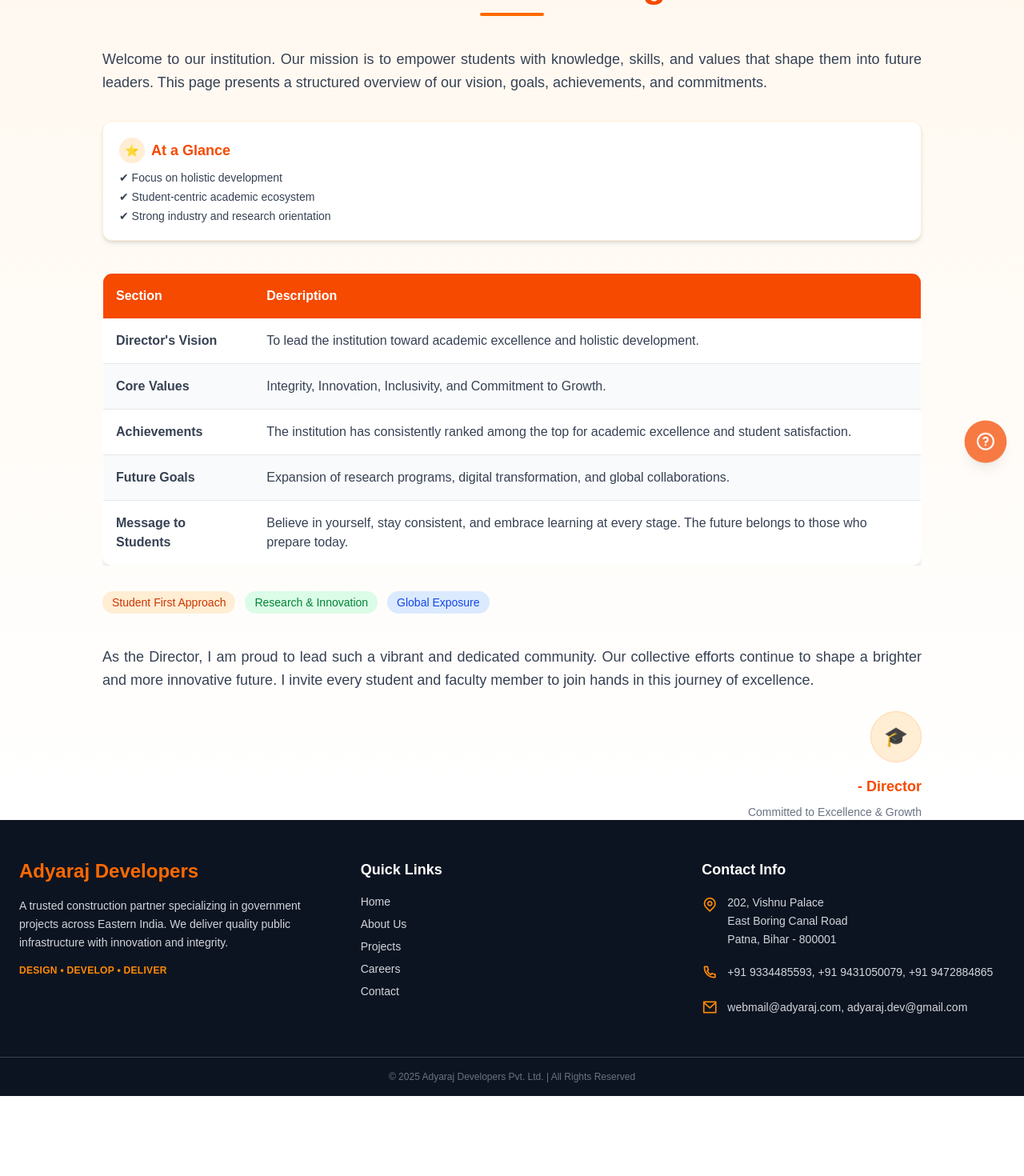
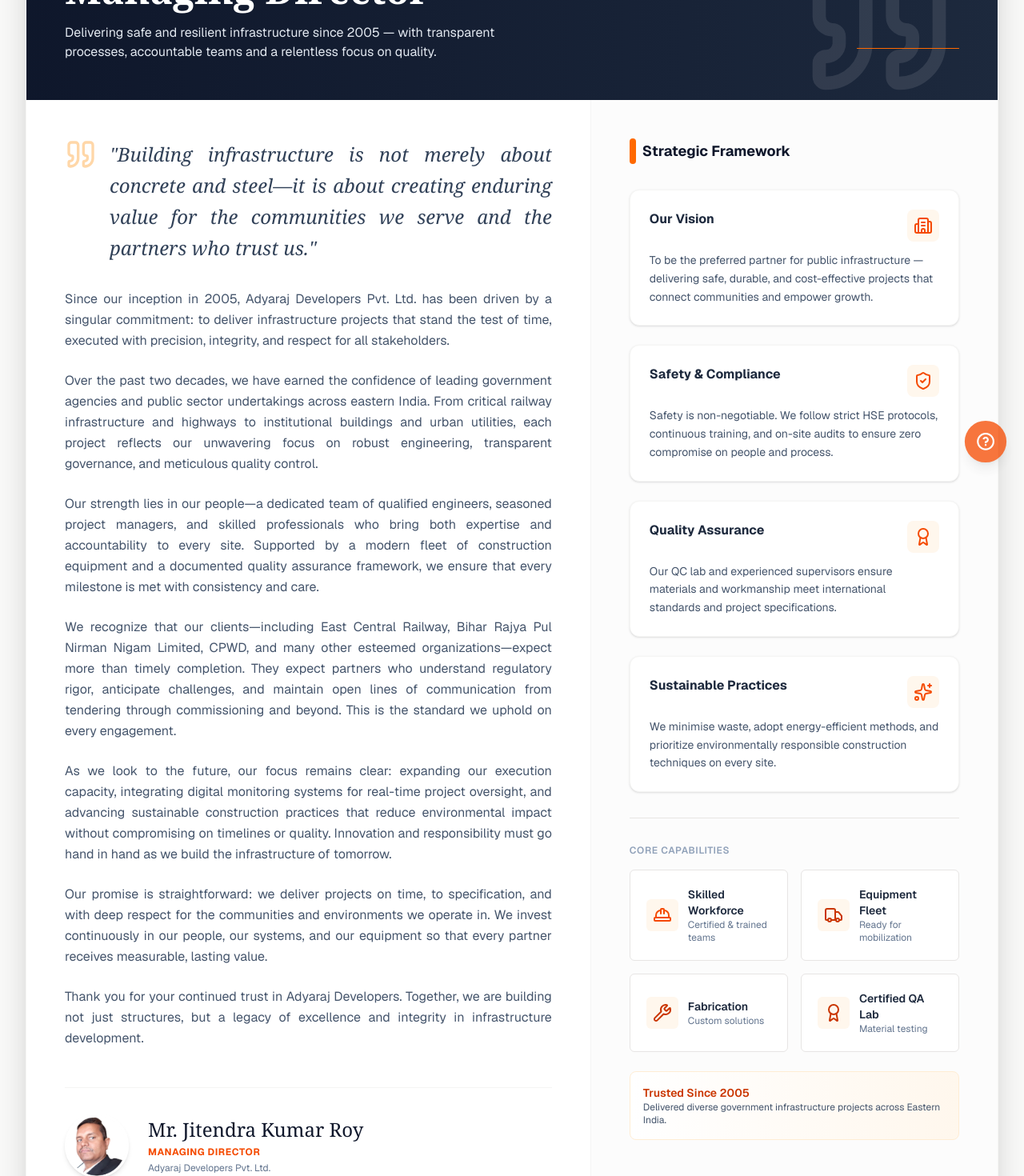
Before and after one commit to Avinash365/adyaraj-Developers-Pvt.-Ltd-, a Next.js app: page /aboutUs/directors-message in a window 1280 px wide. Shown: the part 200-1670 px from the top of the page at 80% size. Before the commit the page ends 1570 px from the top, so only its background shows below. Built offline with nearby package versions, Linux system fonts and the light colour scheme.

Commit message:
Updated Directors' Message Page

```diff
--- a/src/components/footer/Footer.jsx
+++ b/src/components/footer/Footer.jsx
@@ -10,15 +10,11 @@
 
 const quickLinks = [
   { name: "Home", href: "/" },
-  { name: "About Us", href: "/about" },
-
-//   { name: "Company Profile", href: "/about/company-profile" },
-// { name: "Director's Message", href: "/about/directors-message" },
-// { name: "Our Network", href: "/about/our-network" },
-
+  { name: "About Us", href: "/aboutUs" },
   { name: "Projects", href: "/projects" },
+  { name: "Gallery", href: "/gallery" },
   { name: "Careers", href: "/careers" },
-  { name: "Contact", href: "/contact" },
+  { name: "Contact", href: "/contactUs" },
 ];
 
 const contactInfo = {
--- a/src/page/aboutUs/directors-message/DirectorsMessage.js
+++ b/src/page/aboutUs/directors-message/DirectorsMessage.js
@@ -1,129 +1,292 @@
+"use client";
 
+import React from "react";
+import {
+  Quote,
+  Building2,
+  HardHat,
+  Truck,
+  Users,
+  Wrench,
+  Award,
+  ShieldCheck,
+  ArrowRight,
+  Sparkles,
+} from "lucide-react";
 
 export default function DirectorsMessage() {
+  // Construction-focused strategic pillars
+  const strategicPillars = [
+    {
+      title: "Our Vision",
+      content:
+        "To be the preferred partner for public infrastructure — delivering safe, durable, and cost-effective projects that connect communities and empower growth.",
+      icon: <Building2 className="w-6 h-6 text-orange-600" />,
+    },
+    {
+      title: "Safety & Compliance",
+      content:
+        "Safety is non-negotiable. We follow strict HSE protocols, continuous training, and on-site audits to ensure zero compromise on people and process.",
+      icon: <ShieldCheck className="w-6 h-6 text-orange-600" />,
+    },
+    {
+      title: "Quality Assurance",
+      content:
+        "Our QC lab and experienced supervisors ensure materials and workmanship meet international standards and project specifications.",
+      icon: <Award className="w-6 h-6 text-orange-600" />,
+    },
+    {
+      title: "Sustainable Practices",
+      content:
+        "We minimise waste, adopt energy-efficient methods, and prioritize environmentally responsible construction techniques on every site.",
+      icon: <Sparkles className="w-6 h-6 text-orange-600" />,
+    },
+  ];
+
   return (
-    <div className="w-full min-h-screen bg-gradient-to-b from-orange-50 to-white flex justify-center pt-32 px-4 sm:px-6">
-      <div className="max-w-5xl w-full">
-        {/* Header */}
-        <div className="text-center mb-10">
-          <p className="text-sm uppercase tracking-[0.25em] text-orange-500 mb-2">
-            Message from the Director
-          </p>
-          <h1 className="text-3xl sm:text-4xl md:text-5xl font-extrabold mb-3 text-orange-600">
-            Director&apos;s Message
-          </h1>
-          <div className="w-20 h-1 bg-orange-500 mx-auto rounded-full" />
-        </div>
+    <div className="min-h-screen bg-stone-50 py-20 px-4 sm:px-6 lg:px-8 font-sans text-slate-800">
+      {/* Container Card - Increased width from max-w-6xl to max-w-7xl */}
+      <div className="max-w-7xl mx-auto bg-white shadow-2xl rounded-3xl overflow-hidden border border-stone-100">
+        {/* Top Banner / Hero */}
+        <div className="relative bg-gradient-to-r from-slate-900 to-slate-800 text-white p-8 md:p-12 overflow-hidden">
+          {/* decorative large quote in background */}
+          <div className="absolute top-0 right-0 p-12 opacity-10 pointer-events-none">
+            <Quote size={200} />
+          </div>
 
-        {/* Intro with highlight card */}
-        <div className="grid md:grid-cols-[2fr,1fr] gap-8 mb-10">
-          <p className="text-[15px] sm:text-lg leading-relaxed text-gray-700 text-justify">
-            Welcome to our institution. Our mission is to empower students with knowledge,
-            skills, and values that shape them into future leaders. This page presents a
-            structured overview of our vision, goals, achievements, and commitments.
-          </p>
+          <div className="relative z-10 flex flex-col md:flex-row items-start md:items-end justify-between gap-6">
+            <div>
+              <p className="text-orange-400 font-bold tracking-widest uppercase text-sm mb-2">
+                From the Desk of
+              </p>
+              <h1 className="text-4xl md:text-5xl font-serif font-bold leading-tight">
+                Managing Director
+              </h1>
+              <p className="mt-3 max-w-xl text-slate-200">
+                Delivering safe and resilient infrastructure since 2005 — with
+                transparent processes, accountable teams and a relentless focus
+                on quality.
+              </p>
+            </div>
 
-          <div className="bg-white border border-orange-100 shadow-md rounded-xl p-4 sm:p-5 flex flex-col gap-2">
-            <h2 className="text-base sm:text-lg font-semibold text-orange-600 flex items-center gap-2">
-              <span className="inline-flex h-8 w-8 items-center justify-center rounded-full bg-orange-100 text-orange-600 text-sm font-bold">
-                ⭐
-              </span>
-              At a Glance
-            </h2>
-            <ul className="text-sm text-gray-700 space-y-1">
-              <li>✔ Focus on holistic development</li>
-              <li>✔ Student-centric academic ecosystem</li>
-              <li>✔ Strong industry and research orientation</li>
-            </ul>
+            <div className="hidden md:flex items-center space-x-3">
+              <div className="h-px w-32 bg-orange-500 mb-4" />
+            </div>
           </div>
         </div>
 
-        {/* Information Table Section */}
-        <div className="overflow-x-auto">
-          <table className="w-full border border-gray-200 rounded-xl overflow-hidden shadow-lg bg-white">
-            <thead className="bg-orange-600 text-white">
-              <tr>
-                <th className="p-4 text-left text-sm sm:text-base">Section</th>
-                <th className="p-4 text-left text-sm sm:text-base">Description</th>
-              </tr>
-            </thead>
-            <tbody className="text-gray-700 text-sm sm:text-base">
-              <tr className="border-b border-gray-200 hover:bg-orange-50/60 transition-colors">
-                <td className="p-4 font-semibold">Director&apos;s Vision</td>
-                <td className="p-4">
-                  To lead the institution toward academic excellence and holistic development.
-                </td>
-              </tr>
+        <div className="grid lg:grid-cols-[1.25fr_0.9fr] gap-0">
+          {/* Left Column: Narrative */}
+          <main className="p-8 md:p-12 border-b lg:border-b-0 lg:border-r border-stone-100">
+            <div className="flex gap-4 mb-8">
+              <Quote className="w-10 h-10 text-orange-200 flex-shrink-0" />
+              {/* Added text-justify here */}
+              <p className="text-xl md:text-2xl text-slate-700 font-serif italic leading-relaxed text-justify">
+                "Building infrastructure is not merely about concrete and
+                steel—it is about creating enduring value for the communities we
+                serve and the partners who trust us."
+              </p>
+            </div>
 
-              <tr className="border-b border-gray-200 bg-gray-50 hover:bg-orange-50/60 transition-colors">
-                <td className="p-4 font-semibold">Core Values</td>
-                <td className="p-4">
-                  Integrity, Innovation, Inclusivity, and Commitment to Growth.
-                </td>
-              </tr>
+            {/* Added text-justify here */}
+            <article className="prose prose-slate prose-lg text-slate-600 leading-relaxed space-y-6 text-justify">
+              <p>
+                Since our inception in 2005, Adyaraj Developers Pvt. Ltd. has
+                been driven by a singular commitment: to deliver infrastructure
+                projects that stand the test of time, executed with precision,
+                integrity, and respect for all stakeholders.
+              </p>
 
-              <tr className="border-b border-gray-200 hover:bg-orange-50/60 transition-colors">
-                <td className="p-4 font-semibold">Achievements</td>
-                <td className="p-4">
-                  The institution has consistently ranked among the top for academic
-                  excellence and student satisfaction.
-                </td>
-              </tr>
+              <p>
+                Over the past two decades, we have earned the confidence of
+                leading government agencies and public sector undertakings
+                across eastern India. From critical railway infrastructure and
+                highways to institutional buildings and urban utilities, each
+                project reflects our unwavering focus on robust engineering,
+                transparent governance, and meticulous quality control.
+              </p>
 
-              <tr className="border-b border-gray-200 bg-gray-50 hover:bg-orange-50/60 transition-colors">
-                <td className="p-4 font-semibold">Future Goals</td>
-                <td className="p-4">
-                  Expansion of research programs, digital transformation, and global
-                  collaborations.
-                </td>
-              </tr>
+              <p>
+                Our strength lies in our people—a dedicated team of qualified
+                engineers, seasoned project managers, and skilled professionals
+                who bring both expertise and accountability to every site.
+                Supported by a modern fleet of construction equipment and a
+                documented quality assurance framework, we ensure that every
+                milestone is met with consistency and care.
+              </p>
 
-              <tr className="hover:bg-orange-50/60 transition-colors">
-                <td className="p-4 font-semibold">Message to Students</td>
-                <td className="p-4">
-                  Believe in yourself, stay consistent, and embrace learning at every
-                  stage. The future belongs to those who prepare today.
-                </td>
-              </tr>
-            </tbody>
-          </table>
-        </div>
+              <p>
+                We recognize that our clients—including East Central Railway,
+                Bihar Rajya Pul Nirman Nigam Limited, CPWD, and many other
+                esteemed organizations—expect more than timely completion. They
+                expect partners who understand regulatory rigor, anticipate
+                challenges, and maintain open lines of communication from
+                tendering through commissioning and beyond. This is the standard
+                we uphold on every engagement.
+              </p>
 
-        {/* Quick Info Badges */}
-        <div className="mt-8 flex flex-wrap gap-3">
-          <span className="px-3 py-1 text-xs sm:text-sm rounded-full bg-orange-100 text-orange-700 font-medium">
-            Student First Approach
-          </span>
-          <span className="px-3 py-1 text-xs sm:text-sm rounded-full bg-green-100 text-green-700 font-medium">
-            Research & Innovation
-          </span>
-          <span className="px-3 py-1 text-xs sm:text-sm rounded-full bg-blue-100 text-blue-700 font-medium">
-            Global Exposure
-          </span>
-        </div>
+              <p>
+                As we look to the future, our focus remains clear: expanding our
+                execution capacity, integrating digital monitoring systems for
+                real-time project oversight, and advancing sustainable
+                construction practices that reduce environmental impact without
+                compromising on timelines or quality. Innovation and
+                responsibility must go hand in hand as we build the
+                infrastructure of tomorrow.
+              </p>
 
-        {/* Closing Message */}
-        <div className="mt-10 grid md:grid-cols-[1fr,auto] gap-6 items-end">
-          <div className="text-[15px] sm:text-lg text-gray-700 leading-relaxed text-justify">
-            <p>
-              As the Director, I am proud to lead such a vibrant and dedicated community.
-              Our collective efforts continue to shape a brighter and more innovative future.
-              I invite every student and faculty member to join hands in this journey of
-              excellence.
-            </p>
-          </div>
+              <p>
+                Our promise is straightforward: we deliver projects on time, to
+                specification, and with deep respect for the communities and
+                environments we operate in. We invest continuously in our
+                people, our systems, and our equipment so that every partner
+                receives measurable, lasting value.
+              </p>
 
-          <div className="flex flex-col items-center md:items-end gap-2">
-            <div className="h-16 w-16 rounded-full bg-orange-100 border border-orange-200 flex items-center justify-center text-2xl">
-              🎓
+              <p>
+                Thank you for your continued trust in Adyaraj Developers.
+                Together, we are building not just structures, but a legacy of
+                excellence and integrity in infrastructure development.
+              </p>
+            </article>
+
+            {/* Signature */}
+            <div className="mt-12 pt-8 border-t border-stone-100 flex items-center gap-6">
+              {/* Placeholder for Director's Photo */}
+              <div className="w-20 h-20 rounded-full overflow-hidden border-2 border-white shadow-md">
+                <img
+                  src="/images/leadership/jit.png"
+                  alt="Director Photo"
+                  className="w-full h-full object-cover"
+                />
+              </div>
+              <div>
+                <p className="font-serif text-2xl text-slate-900">
+                  Mr. Jitendra Kumar Roy
+                </p>
+                <p className="text-xs uppercase tracking-wider text-orange-600 font-bold mt-1">
+                  Managing Director
+                </p>
+                <p className="text-xs text-slate-500 mt-1">
+                  Adyaraj Developers Pvt. Ltd.
+                </p>
+              </div>
             </div>
-            <p className="mt-2 font-semibold text-orange-600 text-base sm:text-lg">
-              - Director
-            </p>
-            <p className="text-xs sm:text-sm text-gray-500">
-              Committed to Excellence & Growth
-            </p>
-          </div>
+          </main>
+
+          {/* Right Column: Strategic Pillars & Highlights */}
+          <aside className="bg-stone-50/50 p-8 md:p-12">
+            <h3 className="text-lg font-bold text-slate-900 flex items-center gap-2 mb-8">
+              <span className="w-2 h-8 bg-orange-500 rounded-full" />
+              Strategic Framework
+            </h3>
+
+            <div className="space-y-6">
+              {strategicPillars.map((item, index) => (
+                <div
+                  key={index}
+                  className="group bg-white p-6 rounded-xl shadow-sm border border-stone-100 hover:shadow-md hover:border-orange-200 transition-all duration-300"
+                >
+                  <div className="flex items-start justify-between mb-3">
+                    <div>
+                      <h4 className="font-bold text-slate-800 group-hover:text-orange-600 transition-colors">
+                        {item.title}
+                      </h4>
+                    </div>
+                    <div className="p-2 bg-orange-50 rounded-lg group-hover:bg-orange-100 transition-colors">
+                      {item.icon}
+                    </div>
+                  </div>
+                  <p className="text-sm text-slate-600 leading-relaxed">
+                    {item.content}
+                  </p>
+                </div>
+              ))}
+            </div>
+
+            {/* Quick Stats / Highlights */}
+            <div className="mt-8 pt-8 border-t border-stone-200">
+              <p className="text-xs font-semibold text-slate-400 uppercase tracking-wider mb-4">
+                Core Capabilities
+              </p>
+
+              {/* Increased gap from 3 to 4 */}
+              <div className="grid grid-cols-2 gap-4">
+                {/* Card 1: Increased padding from p-3 to p-5 */}
+                <div className="flex flex-col xl:flex-row xl:items-center gap-3 bg-white border border-stone-200 p-5 rounded-md h-full">
+                  <div className="p-2 bg-orange-50 rounded-md text-orange-600 w-fit">
+                    <HardHat className="w-6 h-6" />
+                  </div>
+                  <div>
+                    <div className="text-sm font-semibold text-slate-800">
+                      Skilled Workforce
+                    </div>
+                    <div className="text-xs text-slate-500">
+                      Certified & trained teams
+                    </div>
+                  </div>
+                </div>
+
+                {/* Card 2: Increased padding from p-3 to p-5 */}
+                <div className="flex flex-col xl:flex-row xl:items-center gap-3 bg-white border border-stone-200 p-5 rounded-md h-full">
+                  <div className="p-2 bg-orange-50 rounded-md text-orange-700 w-fit">
+                    <Truck className="w-6 h-6" />
+                  </div>
+                  <div>
+                    <div className="text-sm font-semibold text-slate-800">
+                      Equipment Fleet
+                    </div>
+                    <div className="text-xs text-slate-500">
+                      Ready for mobilization
+                    </div>
+                  </div>
+                </div>
+
+                {/* Card 3: Increased padding from p-3 to p-5 */}
+                <div className="flex flex-col xl:flex-row xl:items-center gap-3 bg-white border border-stone-200 p-5 rounded-md h-full">
+                  <div className="p-2 bg-orange-50 rounded-md text-orange-700 w-fit">
+                    <Wrench className="w-6 h-6" />
+                  </div>
+                  <div>
+                    <div className="text-sm font-semibold text-slate-800">
+                      Fabrication
+                    </div>
+                    <div className="text-xs text-slate-500">
+                      Custom solutions
+                    </div>
+                  </div>
+                </div>
+
+                {/* Card 4: Increased padding from p-3 to p-5 */}
+                <div className="flex flex-col xl:flex-row xl:items-center gap-3 bg-white border border-stone-200 p-5 rounded-md h-full">
+                  <div className="p-2 bg-orange-50 rounded-md text-orange-700 w-fit">
+                    <Award className="w-6 h-6" />
+                  </div>
+                  <div>
+                    <div className="text-sm font-semibold text-slate-800">
+                      Certified QA Lab
+                    </div>
+                    <div className="text-xs text-slate-500">
+                      Material testing
+                    </div>
+                  </div>
+                </div>
+              </div>
+
+              {/* Callout */}
+              <div className="mt-6 bg-gradient-to-r from-white to-orange-50 border border-orange-100 p-4 rounded-lg flex items-center justify-between">
+                <div>
+                  <div className="text-sm font-semibold text-orange-700">
+                    Trusted Since 2005
+                  </div>
+                  <div className="text-xs text-slate-600">
+                    Delivered diverse government infrastructure projects across
+                    Eastern India.
+                  </div>
+                </div>
+              </div>
+            </div>
+          </aside>
         </div>
       </div>
     </div>
--- a/src/page/home/About.jsx
+++ b/src/page/home/About.jsx
@@ -1,5 +1,6 @@
 "use client";
 import Image from "next/image";
+import Link from "next/link";
 import { useEffect, useRef, useState } from "react";
 import { motion, useInView } from "framer-motion";
 import {
@@ -241,6 +242,7 @@
 
       {/* Learn more button */}
       <div className="flex justify-center mt-10">
+        <Link href="/aboutUs">
           <motion.button
             whileHover={{ scale: 1.05 }}
             whileTap={{ scale: 0.97 }}
@@ -248,6 +250,7 @@
           >
             {company.button}
           </motion.button>
+        </Link>
       </div>
     </section>
   );
```
Lines whose indentation alone changed are shown as unchanged.
